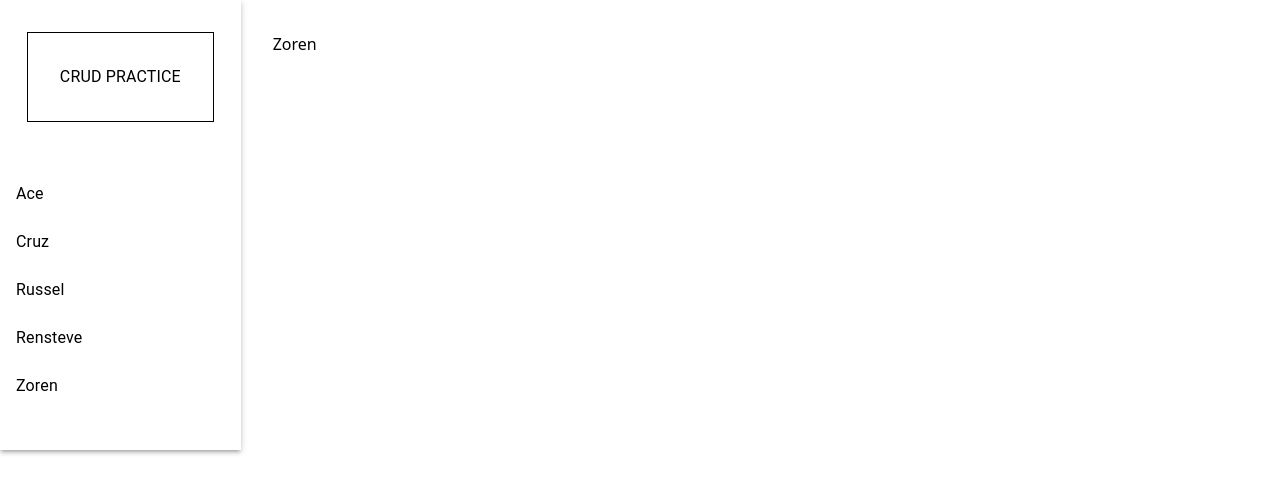
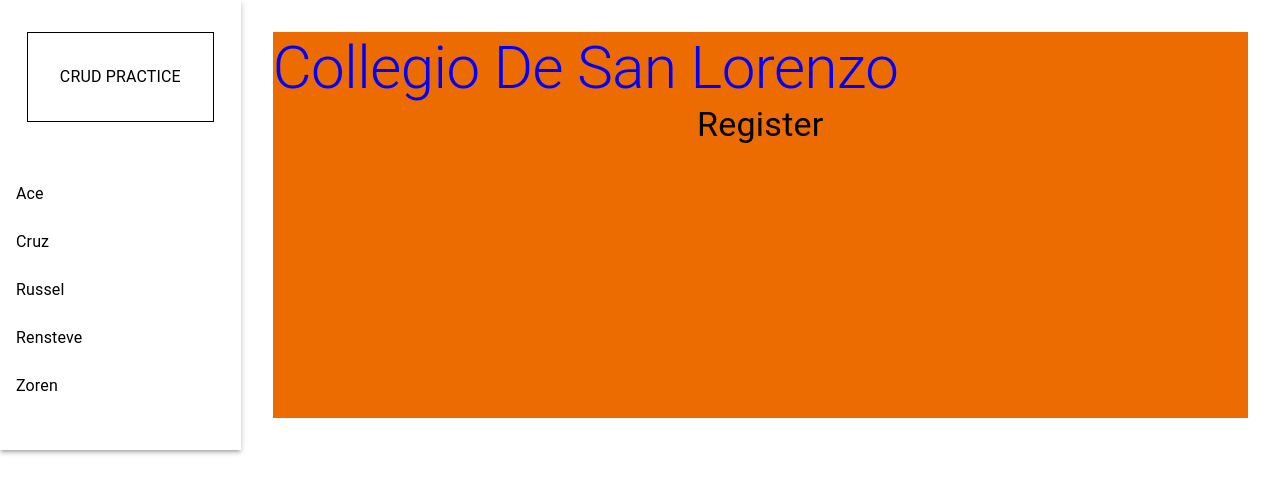
Before and after one commit to Asee110615/CrudActivity, a React (Vite) app: page /user/zoren in a window 1280 px wide. Shown: the top 494 px of the page. Built offline with nearby package versions, Linux system fonts and the light colour scheme.

Commit message:
test
123

```diff
--- a/src/page/Zoren.jsx
+++ b/src/page/Zoren.jsx
@@ -1,8 +1,42 @@
+import { Typography, Box,   } from '@mui/material'
 import React from 'react'
+
+
+
+
 
 const Zoren = () => {
   return (
-    <div>Zoren</div>
+
+
+    <Box sx={{ width:"100%", height:"100%", bgcolor: 'warning.main', }}>
+          <Typography style={{color:'blue'}}  variant="h2" component="h2">
+          Collegio De San Lorenzo
+          </Typography>
+    <Box></Box>
+
+
+    <Box sx={{  display: 'flex', justifyContent:'center', alignItems: 'center' , }}>
+           <Typography variant="h4" component="h6"> Register </Typography>
+    </Box>
+
+    </Box>
+
+
+
+
+
+
+
+
+
+
+
+
+
+
+
+
   )
 }
 
```
